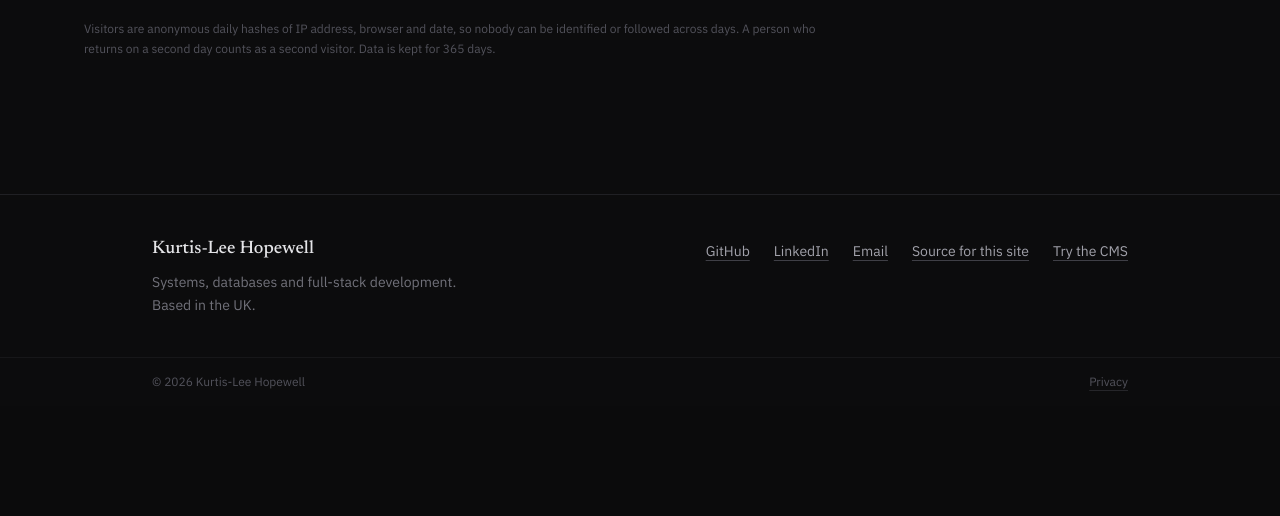
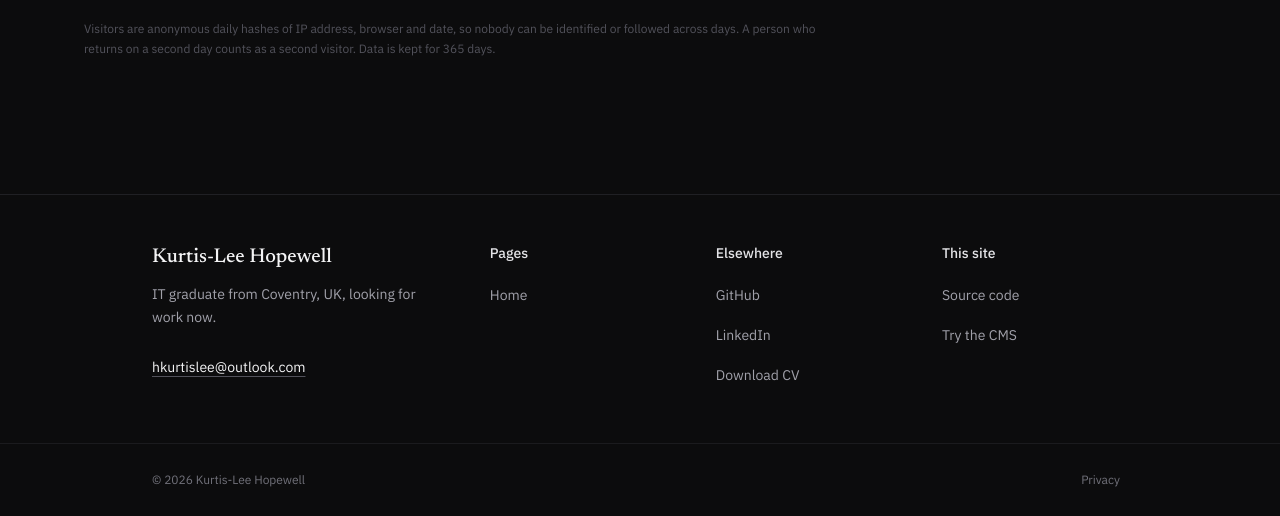
Before and after one commit to Kalmai221/portfolio, a Flask app: page /admin/analytics in a window 1280 px wide. Shown: the part 1163-1679 px from the top of the page. Before the commit the page ends 1554 px from the top, so only its background shows below. Run offline with Flask 3, Linux system fonts and the light colour scheme; the visitor is signed in with stand-in values (Sample User, id 1); data that the repository does not hold is empty; some libraries are stand-ins or nearby versions.

Commit message:
Redesign the footer
Replace the single row of underlined links with a brand column and three
link groups (Pages, Elsewhere, This site), a visible email address and a
CV link. The tagline now matches the rest of the site, and the small
copyright and privacy text has more contrast and larger tap targets.

Co-Authored-By: Claude Sonnet 5.5 <noreply@anthropic.com>

```diff
--- a/api/templates/layout.html
+++ b/api/templates/layout.html
@@ -63,6 +63,7 @@
             .nav-link[aria-current="page"] { @apply bg-zinc-900 text-zinc-100; }
             .nav-link-m { @apply flex items-center rounded-md px-3 min-h-[48px] text-lg text-zinc-300 transition-colors hover:bg-zinc-900 hover:text-zinc-100; }
             .nav-link-m[aria-current="page"] { @apply bg-zinc-900 text-zinc-100; }
+            .foot-link { @apply inline-flex min-h-[40px] items-center text-zinc-400 transition-colors hover:text-zinc-100; }
             .reveal { @apply opacity-0 translate-y-2 transition duration-500; }
             .reveal.active { @apply opacity-100 translate-y-0; }
         }
@@ -136,26 +137,50 @@
         {% block content %}{% endblock %}
     </main>
 
-    <footer class="border-t border-zinc-800/80 mt-24">
-        <div class="max-w-5xl mx-auto px-6 py-10 flex flex-col md:flex-row md:items-start md:justify-between gap-8 text-sm">
-            <div class="space-y-2 max-w-xs">
-                <p class="font-serif text-lg text-zinc-200">{{ site_name }}</p>
-                <p class="text-zinc-500 leading-relaxed">Systems, databases and full-stack development. Based in the UK.</p>
+    <footer class="mt-24 border-t border-zinc-800/80">
+        <div class="max-w-5xl mx-auto px-6 py-12 grid grid-cols-2 gap-x-6 gap-y-8 text-sm lg:grid-cols-[1.6fr_1fr_1fr_1fr] lg:gap-x-10">
+            <div class="col-span-2 lg:col-span-1 max-w-xs">
+                <p class="font-serif text-xl text-zinc-100">{{ site_name }}</p>
+                <p class="mt-3 leading-relaxed text-zinc-400">IT graduate from Coventry, UK, looking for work now.</p>
+                <a href="mailto:hkurtislee@outlook.com" class="mt-4 inline-flex min-h-[44px] items-center break-all text-zinc-100 underline underline-offset-4 decoration-zinc-600 transition-colors hover:decoration-brand">hkurtislee@outlook.com</a>
             </div>
-            <ul class="flex flex-wrap gap-x-6 gap-y-2 text-zinc-400">
-                <li><a class="inline-block py-1.5 underline underline-offset-4 decoration-zinc-700 hover:decoration-brand hover:text-zinc-100" href="https://github.com/Kalmai221" rel="noopener noreferrer" target="_blank">GitHub</a></li>
-                <li><a class="inline-block py-1.5 underline underline-offset-4 decoration-zinc-700 hover:decoration-brand hover:text-zinc-100" href="https://www.linkedin.com/in/kurtishopewell/" rel="noopener noreferrer" target="_blank">LinkedIn</a></li>
-                <li><a class="inline-block py-1.5 underline underline-offset-4 decoration-zinc-700 hover:decoration-brand hover:text-zinc-100" href="mailto:hkurtislee@outlook.com">Email</a></li>
-                <li><a class="inline-block py-1.5 underline underline-offset-4 decoration-zinc-700 hover:decoration-brand hover:text-zinc-100" href="https://github.com/Kalmai221/portfolio" rel="noopener noreferrer" target="_blank">Source for this site</a></li>
-                <li><a class="inline-block py-1.5 underline underline-offset-4 decoration-zinc-700 hover:decoration-brand hover:text-zinc-100" href="/trial">Try the CMS</a></li>
-            </ul>
+
+            <nav aria-labelledby="foot-pages">
+                <h2 id="foot-pages" class="font-medium text-zinc-200">Pages</h2>
+                <ul class="mt-3">
+                    <li><a class="foot-link" href="/">Home</a></li>
+                    {% if settings and settings.nav_links %}
+                        {% for link in settings.nav_links %}
+                        <li><a class="foot-link" href="{{ link.url }}">{{ link.label }}</a></li>
+                        {% endfor %}
+                    {% endif %}
+                </ul>
+            </nav>
+
+            <nav aria-labelledby="foot-elsewhere">
+                <h2 id="foot-elsewhere" class="font-medium text-zinc-200">Elsewhere</h2>
+                <ul class="mt-3">
+                    <li><a class="foot-link" href="https://github.com/Kalmai221" rel="noopener noreferrer" target="_blank">GitHub<span class="sr-only"> (opens in a new tab)</span></a></li>
+                    <li><a class="foot-link" href="https://www.linkedin.com/in/kurtishopewell/" rel="noopener noreferrer" target="_blank">LinkedIn<span class="sr-only"> (opens in a new tab)</span></a></li>
+                    <li><a class="foot-link" href="/static/Kurtis-Lee-Hopewell-CV.pdf" rel="noopener" target="_blank">Download CV<span class="sr-only"> (opens in a new tab)</span></a></li>
+                </ul>
+            </nav>
+
+            <nav aria-labelledby="foot-site">
+                <h2 id="foot-site" class="font-medium text-zinc-200">This site</h2>
+                <ul class="mt-3">
+                    <li><a class="foot-link" href="https://github.com/Kalmai221/portfolio" rel="noopener noreferrer" target="_blank">Source code<span class="sr-only"> (opens in a new tab)</span></a></li>
+                    <li><a class="foot-link" href="/trial">Try the CMS</a></li>
+                </ul>
+            </nav>
         </div>
-        <div class="border-t border-zinc-900">
-            <div class="max-w-5xl mx-auto px-6 py-4 flex flex-wrap items-center justify-between gap-3 text-xs text-zinc-600">
+
+        <div class="border-t border-zinc-800/60">
+            <div class="max-w-5xl mx-auto px-6 py-4 flex flex-wrap items-center justify-between gap-x-6 gap-y-1 text-xs text-zinc-500">
                 <span>&copy; {{ now.year if now else '2026' }} {{ site_name }}</span>
-                <span class="flex gap-5">
-                    <button type="button" id="privacy-link" class="hover:text-zinc-300 underline underline-offset-4 decoration-zinc-800">Privacy</button>
-                    {% if not session.get('user') %}<a href="/login" class="hover:text-zinc-300">Admin</a>{% endif %}
+                <span class="flex items-center gap-2">
+                    <button type="button" id="privacy-link" class="inline-flex min-h-[40px] items-center px-2 transition-colors hover:text-zinc-200">Privacy</button>
+                    {% if not session.get('user') %}<a href="/login" class="inline-flex min-h-[40px] items-center px-2 transition-colors hover:text-zinc-200">Admin</a>{% endif %}
                 </span>
             </div>
         </div>
```
